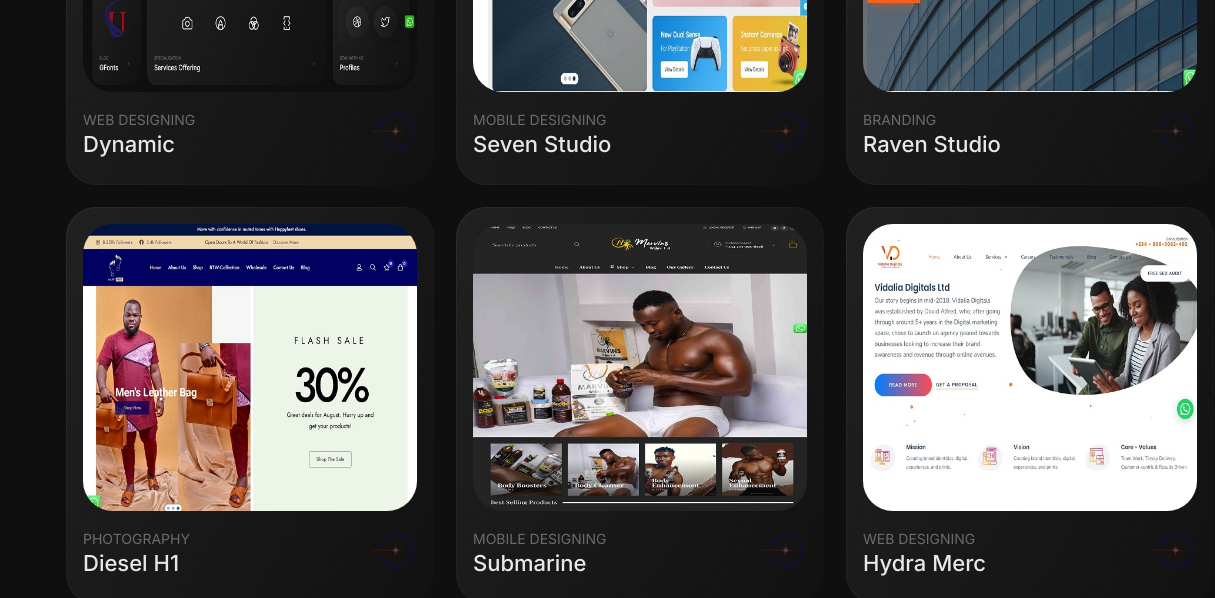
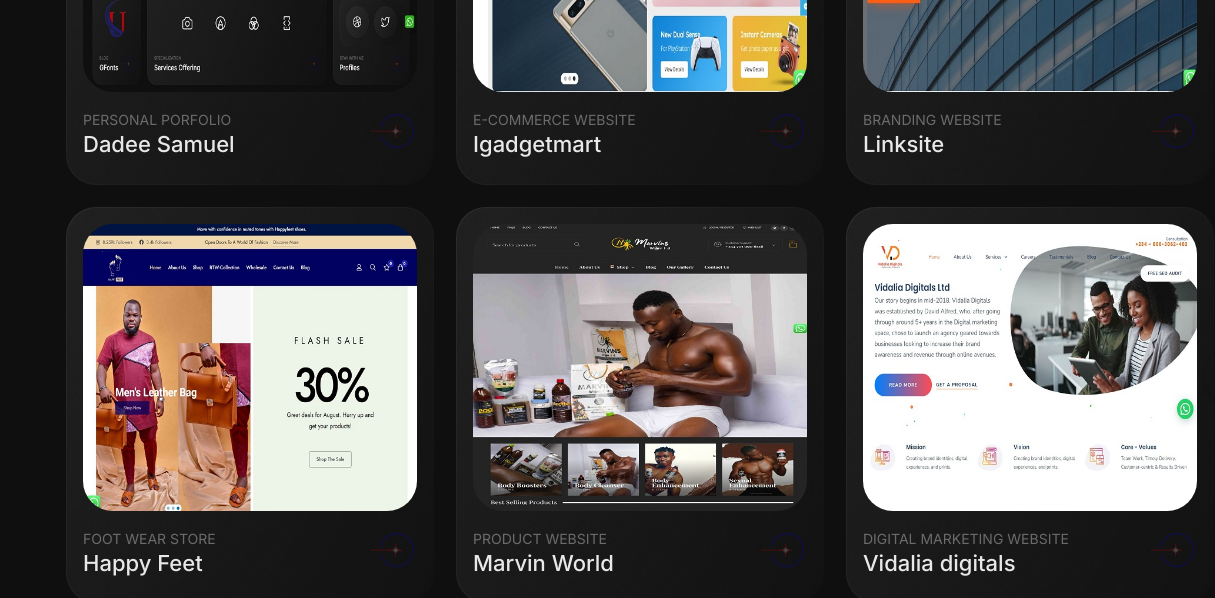
Before and after one commit to Dadeesamuel/dadee-portfolio, a plain HTML site: page works.html in a window 1280 px wide. Shown: the part 386-984 px from the top of the page, 0-1215 px from the left. Drawn offline with Linux system fonts and the light colour scheme; some icons are missing.

```diff
--- a/works.html
+++ b/works.html
@@ -71,8 +71,8 @@
                                 </div>
                                 <div class="d-flex align-items-center justify-content-between">
                                     <div class="project-info">
-                                        <p>WEB DESIGNING</p>
-                                        <h1>Dynamic</h1>
+                                        <p>PERSONAL PORFOLIO</p>
+                                        <h1>Dadee Samuel</h1>
                                     </div>
                                     <a href="work-details.html" class="project-btn">
                                         <img src="assets/images/icon.svg" alt="Button">
@@ -90,8 +90,8 @@
                                 </div>
                                 <div class="d-flex align-items-center justify-content-between">
                                     <div class="project-info">
-                                        <p>PHOTOGRAPHY</p>
-                                        <h1>Diesel H1</h1>
+                                        <p>Foot Wear Store</p>
+                                        <h1>Happy Feet</h1>
                                     </div>
                                     <a href="work-details.html" class="project-btn">
                                         <img src="assets/images/icon.svg" alt="Button">
@@ -112,8 +112,8 @@
                                     </div>
                                     <div class="d-flex align-items-center justify-content-between">
                                         <div class="project-info">
-                                            <p>mOBILE DESIGNING</p>
-                                            <h1>Seven Studio</h1>
+                                            <p>E-commerce Website</p>
+                                            <h1>Igadgetmart</h1>
                                         </div>
                                         <a href="work-details.html" class="project-btn">
                                             <img src="assets/images/icon.svg" alt="Button">
@@ -131,8 +131,8 @@
                                     </div>
                                     <div class="d-flex align-items-center justify-content-between">
                                         <div class="project-info">
-                                            <p>Branding</p>
-                                            <h1>Raven Studio</h1>
+                                            <p>Branding Website</p>
+                                            <h1>Linksite</h1>
                                         </div>
                                         <a href="work-details.html" class="project-btn">
                                             <img src="assets/images/icon.svg" alt="Button">
@@ -152,8 +152,8 @@
                                     </div>
                                     <div class="d-flex align-items-center justify-content-between">
                                         <div class="project-info">
-                                            <p>mOBILE DESIGNING</p>
-                                            <h1>Submarine</h1>
+                                            <p>Product Website</p>
+                                            <h1>Marvin World</h1>
                                         </div>
                                         <a href="work-details.html" class="project-btn">
                                             <img src="assets/images/icon.svg" alt="Button">
@@ -171,8 +171,8 @@
                                     </div>
                                     <div class="d-flex align-items-center justify-content-between">
                                         <div class="project-info">
-                                            <p>wEB DESIGNING</p>
-                                            <h1>Hydra Merc</h1>
+                                            <p>Digital Marketing Website</p>
+                                            <h1>Vidalia digitals</h1>
                                         </div>
                                         <a href="work-details.html" class="project-btn">
                                             <img src="assets/images/icon.svg" alt="Button">
```
